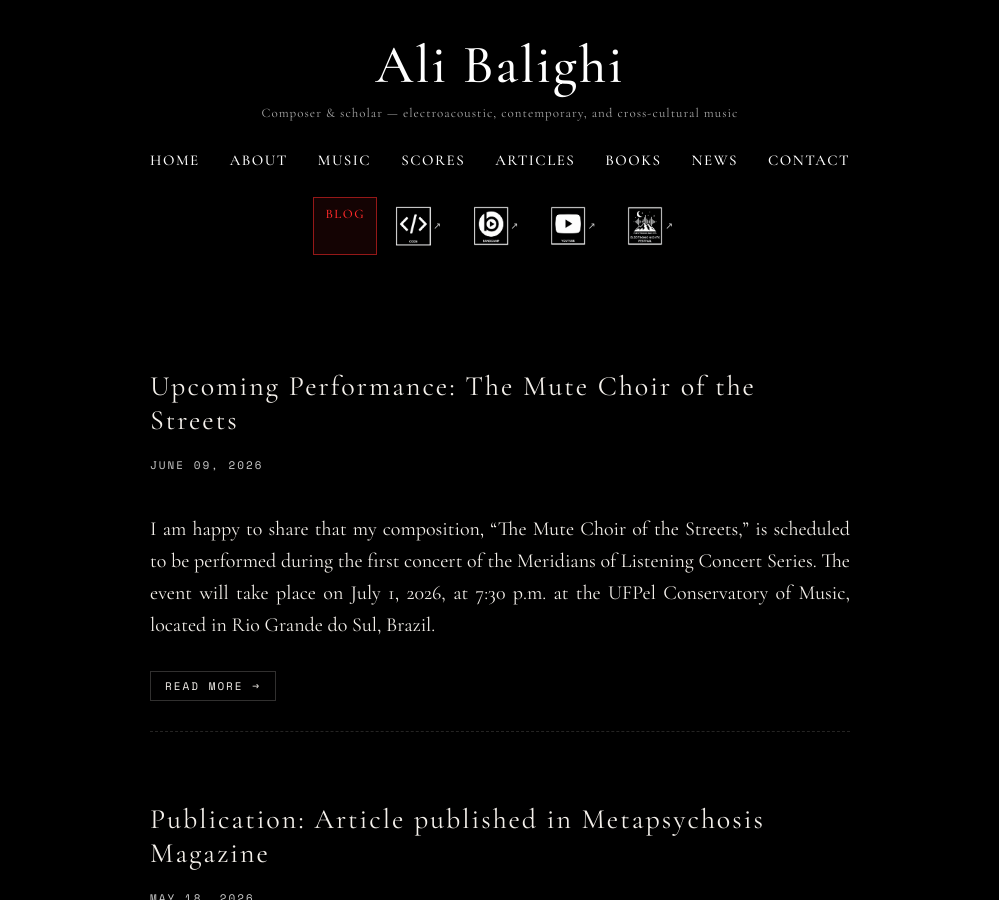
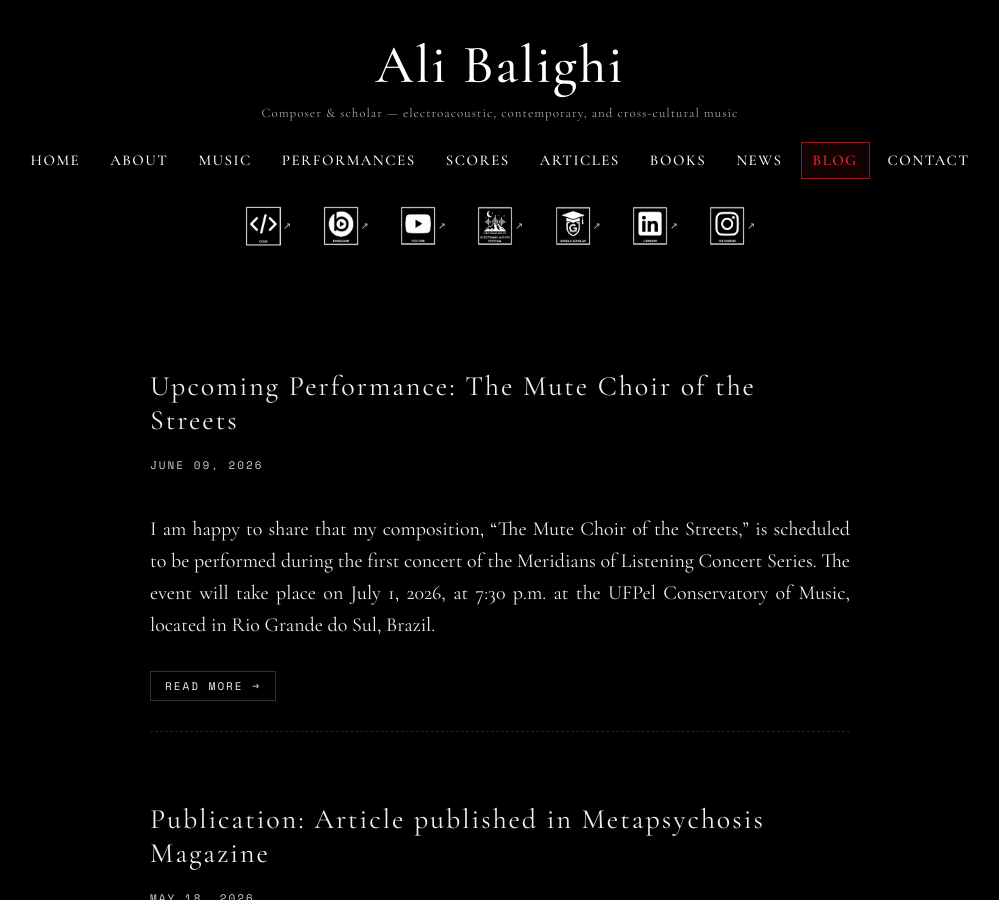
Before and after one commit to alib65/blog, a Jekyll site: the page built from index.html, in a window 1280 px wide and 900 px high. Shown: the whole window, without its empty margins (140-1139 px from the left). Built offline with Jekyll 4.4.1, drawn with Linux system fonts in a browser that asks for light colours.

Commit message:
Sync menu and social icons with main site
Add PERFORMANCES link, move BLOG into primary nav, add
googlescholar/linkedin/instagram icons to match music.html header.

```diff
--- a/_layouts/default.html
+++ b/_layouts/default.html
@@ -297,19 +297,23 @@
         <a href="https://alibalighi.com/index.html" class="highlight">HOME</a>
         <a href="https://alibalighi.com/about.html" class="highlight">ABOUT</a>
         <a href="https://alibalighi.com/music.html" class="highlight">MUSIC</a>
+        <a href="https://alibalighi.com/performance.html" class="highlight">PERFORMANCES</a>
         <a href="https://alibalighi.com/scores.html" class="highlight">SCORES</a>
         <a href="https://alibalighi.com/articles.html" class="highlight">ARTICLES</a>
         <a href="https://alibalighi.com/books.html" class="highlight">BOOKS</a>
         <a href="https://alibalighi.com/news.html" class="highlight">NEWS</a>
+        <a href="{{ '/' | relative_url }}" class="highlight" aria-current="page">BLOG</a>
         <a href="https://alibalighi.com/contact.html" class="highlight">CONTACT</a>
     </nav>
 
     <nav class="social-menu" aria-label="External links">
-        <a href="{{ '/' | relative_url }}" class="highlight" aria-current="page">BLOG</a>
         <a href="https://github.com/alib65" target="_blank" rel="noopener noreferrer" class="highlight icon-link" aria-label="Code (GitHub)"><img src="{{ '/icons/code.png' | relative_url }}" alt="" class="icon-img" loading="lazy"></a>
         <a href="https://alibalighi.bandcamp.com/" target="_blank" rel="noopener noreferrer" class="highlight icon-link" aria-label="Bandcamp"><img src="{{ '/icons/bandcamp.png' | relative_url }}" alt="" class="icon-img" loading="lazy"></a>
         <a href="https://www.youtube.com/@AliBalighi" target="_blank" rel="noopener noreferrer" class="highlight icon-link" aria-label="YouTube"><img src="{{ '/icons/youtube.png' | relative_url }}" alt="" class="icon-img" loading="lazy"></a>
         <a href="https://electronicnights.github.io" target="_blank" rel="noopener noreferrer" class="highlight icon-link" aria-label="Electronic Nights"><img src="{{ '/icons/electronicnights.png' | relative_url }}" alt="" class="icon-img" loading="lazy"></a>
+        <a href="https://scholar.google.com/citations?user=76Qqc6AAAAAJ&hl=en" target="_blank" rel="noopener noreferrer" class="highlight icon-link" aria-label="Google Scholar"><img src="{{ '/icons/googlescholar.png' | relative_url }}" alt="" class="icon-img" loading="lazy"></a>
+        <a href="https://www.linkedin.com/in/alibalighi/" target="_blank" rel="noopener noreferrer" class="highlight icon-link" aria-label="LinkedIn"><img src="{{ '/icons/linkedin.png' | relative_url }}" alt="" class="icon-img" loading="lazy"></a>
+        <a href="https://www.instagram.com/ali_balighi/" target="_blank" rel="noopener noreferrer" class="highlight icon-link" aria-label="Instagram"><img src="{{ '/icons/instagram.png' | relative_url }}" alt="" class="icon-img" loading="lazy"></a>
     </nav>
 </header>
 
```
Also changed, not shown: icons/googlescholar.png (added), icons/instagram.png (added), icons/linkedin.png (added).
